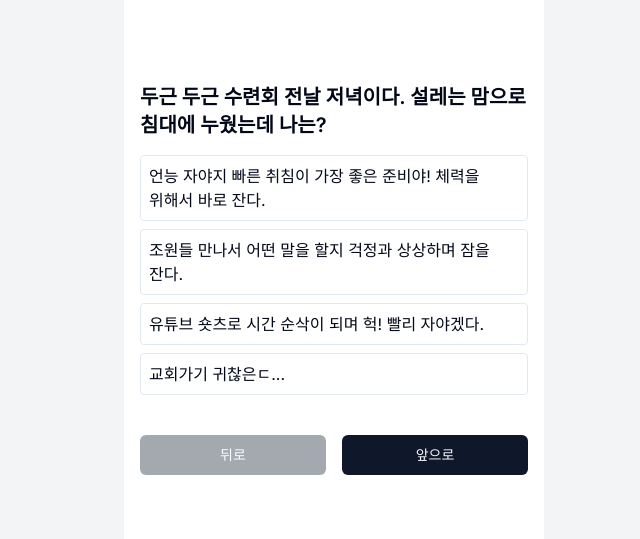
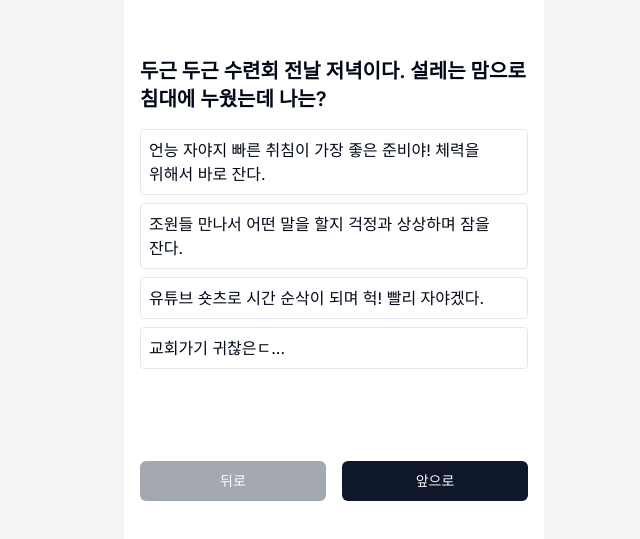
Before and after one commit to loopy-lim/marutus-OMG-test, a Next.js app: page / in a window 1280 px wide. Shown: the part 129-668 px from the top of the page, without its empty margins (640-1280 px from the left). Built offline with nearby package versions, Linux system fonts and the light colour scheme.

Commit message:
refactor: file seperate

```diff
--- /dev/null
+++ b/components/questions/Move.tsx
@@ -0,0 +1,72 @@
+"use client";
+
+import Link from "next/link";
+import { Button } from "../ui/button";
+import { QUESTIONS } from "@/constants/questions";
+import { useEffect, useState } from "react";
+import { useSearchParams } from "next/navigation";
+import { CarouselApi } from "../ui/carousel";
+import { cn } from "@/lib/utils";
+
+interface QusetionMoveButtonsProps {
+  api?: CarouselApi;
+}
+
+export const QusetionMoveButtons = ({ api }: QusetionMoveButtonsProps) => {
+  const [isLast, setIsLast] = useState(false);
+  const [isFirst, setIsFirst] = useState(true);
+  const searchParams = useSearchParams();
+  const params = Object.fromEntries(searchParams.entries());
+
+  useEffect(() => {
+    if (!api) {
+      return;
+    }
+    const selected = parseInt(params["selected"] as string, 10) || 0;
+    api.scrollTo(selected);
+    setIsFirst(selected === 0 || selected === undefined);
+    setIsLast(selected === QUESTIONS.length - 1);
+  }, [api, params]);
+
+  return (
+    <div className="flex gap-4 w-full">
+      <Link
+        className="w-full"
+        href={{
+          query: {
+            ...params,
+            selected: Math.max(
+              (parseInt(params["selected"] as string, 10) || 0) - 1,
+              0
+            ),
+          },
+        }}
+      >
+        <Button
+          className={cn("w-full", isFirst && "bg-gray-600")}
+          disabled={isFirst}
+        >
+          뒤로
+        </Button>
+      </Link>
+      <Link
+        className="w-full"
+        href={{
+          query: {
+            ...params,
+            selected: Math.min(
+              (parseInt(params["selected"] as string, 10) || 0) + 1,
+              QUESTIONS.length - 1
+            ),
+          },
+        }}
+      >
+        <Button
+          className={cn("w-full", isLast && "bg-blue-800 hover:bg-blue-700")}
+        >
+          {isLast ? "결과보기" : "앞으로"}
+        </Button>
+      </Link>
+    </div>
+  );
+};
--- a/components/questions/index.tsx
+++ b/components/questions/index.tsx
@@ -9,15 +9,11 @@
   CarouselItem,
 } from "../ui/carousel";
 import { useEffect, useState } from "react";
-import { Button } from "../ui/button";
-import { cn } from "@/lib/utils";
 import { useSearchParams } from "next/navigation";
-import Link from "next/link";
+import { QusetionMoveButtons } from "./Move";
 
 export const QuestionBlocks = () => {
   const [api, setApi] = useState<CarouselApi>();
-  const [isLast, setIsLast] = useState(false);
-  const [isFirst, setIsFirst] = useState(true);
   const searchParams = useSearchParams();
   const params = Object.fromEntries(searchParams.entries());
 
@@ -27,12 +23,13 @@
     }
     const selected = parseInt(params["selected"] as string, 10) || 0;
     api.scrollTo(selected);
-    setIsFirst(selected === 0 || selected === undefined);
-    setIsLast(selected === QUESTIONS.length - 1);
   }, [api, params]);
 
   return (
     <Carousel
+      opts={{
+        watchDrag: false,
+      }}
       setApi={setApi}
       className="flex flex-col min-h-screen justify-center gap-4 px-4"
     >
@@ -43,46 +40,7 @@
           </CarouselItem>
         ))}
       </CarouselContent>
-      <div className="flex gap-4 w-full">
-        <Link
-          className="w-full"
-          href={{
-            query: {
-              ...params,
-              selected: Math.max(
-                (parseInt(params["selected"] as string, 10) || 0) - 1,
-                0
-              ),
-            },
-          }}
-        >
-          <Button
-            className={cn("w-full", isFirst && "bg-gray-600")}
-            disabled={isFirst}
-          >
-            뒤로
-          </Button>
-        </Link>
-        <Link
-          className="w-full"
-          href={{
-            query: {
-              ...params,
-              selected: Math.min(
-                (parseInt(params["selected"] as string, 10) || 0) + 1,
-                QUESTIONS.length - 1
-              ),
-            },
-          }}
-        >
-          <Button
-            className={cn("w-full", isLast && "bg-gray-600")}
-            disabled={isLast}
-          >
-            앞으로
-          </Button>
-        </Link>
-      </div>
+      <QusetionMoveButtons api={api} />
     </Carousel>
   );
 };
--- a/constants/questions.ts
+++ b/constants/questions.ts
@@ -177,4 +177,116 @@
       },
     ],
   },
+  {
+    question: "수련회에서 나눔 활동을 할 때 나는?",
+    type: "EI",
+    answer: [
+      {
+        a: "개인적으로 1대 1로 하는 게 편해!(진솔한 대화를 나누는게 좋아)",
+        type: "I",
+      },
+      {
+        a: "여러 명이서 북적북적 거리면서 하나님을 나누는 게 좋아!",
+        type: "E",
+      },
+      {
+        a: "나 혼자만의 묵상을 할래!",
+        type: "I",
+      },
+      {
+        a: "나눔 자체가 어려워서 어떻게 말해야 할지 모르겠어!",
+        type: "I",
+      },
+    ],
+  },
+  {
+    question: "점심 먹은후 레크레이션을 한다고하면 내가  좋아하는 게임 종류는?",
+    type: "SN",
+    answer: [
+      {
+        a: "두뇌를 사용하는 퀴즈나 퍼즐같은 활동이 좋아!",
+        type: "N",
+      },
+      {
+        a: "여름 수련회의 꽃은 물놀이지! 뭐해! 장비 안챙기고~",
+        type: "N",
+      },
+      {
+        a: "레크레이션 활동에 크게 관심이 없어 난 응원으로 힘을 줄래!",
+        type: "S",
+      },
+      {
+        a: "아 몰라~ 그냥 1등이 목표다!",
+        type: "S",
+      },
+    ],
+  },
+  {
+    question:
+      "찬양시간에 수련회의 주제곡인 oh my god이 나오면서 사람들이 일어서서 신나게 워십을 하고 있다면 나는?",
+    type: "EI",
+    answer: [
+      {
+        a: "당연히 이건 알고 있지! 신나게 워십을 따라하며 찬양한다.",
+        type: "E",
+      },
+      {
+        a: "워십을 따라하고 싶긴하지만 주변이 의식되어서 자신있게는 하지 못한다.",
+        type: "I",
+      },
+      {
+        a: "워십은 너무 어려운것 같아 주변이 의식이 되지는 않지만 어려워서 따라하지 못하여서 쉬운부분만 따라하려고 한다.",
+        type: "E",
+      },
+      {
+        a: "난 워십을 왜 하는지 모르겠어! 그냥 자리에 앉아 있는다.",
+        type: "I",
+      },
+    ],
+  },
+  {
+    question: "수련회에서 많은 말씀을 듣지만 가장 기대되는 말씀 시간은?",
+    type: "SN",
+    answer: [
+      {
+        a: "이번에 조지훈 목사님의 말씀이 너무 기대돼!",
+        type: "S",
+      },
+      {
+        a: "나는 밥 먹으면서 외우게 될 송구암송이 기대돼!",
+        type: "N",
+      },
+      {
+        a: "당연히 조원들과 함께 하는 GBS지! 얼마나 풍성한 나눔이 될까!!",
+        type: "S",
+      },
+      {
+        a: "OMG 수련회 주제 말씀!",
+        type: "N",
+      },
+    ],
+  },
+  {
+    question:
+      "조원 들과 함께 홈스테이를 하며 도란도란 함께 이야기를 하게 되었다면 나는?",
+    type: "JP",
+    answer: [
+      {
+        a: "이게 하나님께서 주신 청춘이고 낭만이지 하며 새벽이 지날때 까지 이야기를 한다.",
+        type: "P",
+      },
+      {
+        a: "그전부터 물어보고 싶었던 것들을 물어보며 지식을 얻으려고한다.",
+        type: "J",
+      },
+      {
+        a: "우리는 이제부터 수련회다! 다 못했던 은혜 나눔을 하며 밤을 새운다.",
+        type: "P",
+      },
+      {
+        a: "그 다음날도 있으니 빨리자자~ 내일 예배를 위해 빨리 잔다.",
+        type: "J",
+      },
+    ],
+  },
 ];
```
Also changed, not shown: 1 other file (tests, documents, lock files or other folders).
